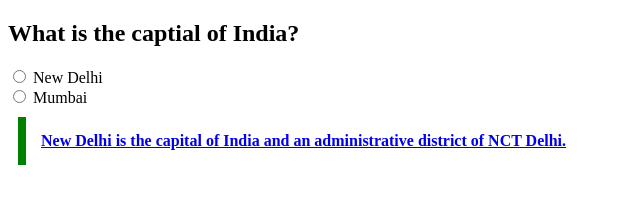
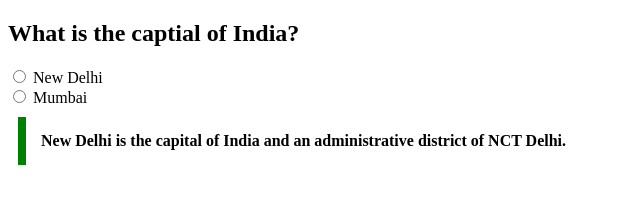
Before and after one commit to acciojob/trivia-RajTrivedi999, a website: page main.html in a window 1280 px wide. Shown: the whole page, without its empty margins (0-640 px from the left). Drawn offline with Linux system fonts and the light colour scheme.

Commit message:
created a submission

```diff
--- a/main.html
+++ b/main.html
@@ -13,10 +13,8 @@
 	<label>New Delhi</label> <br>
 	<input type="radio" name="select" value="New delhi">
 	<label>Mumbai</label>
-	<blockquote class="quote">
-		<a href="https://en.wikipedia.org/wiki/New_Delhi">
-			New Delhi is the capital of India and an administrative district of NCT Delhi.
-		</a>
+	<blockquote class="quote" cite="https://en.wikipedia.org/wiki/New_Delhi">
+		New Delhi is the capital of India and an administrative district of NCT Delhi.
 	</blockquote>
     <script type="text/javascript" src="./script.js">
 </script>
```
